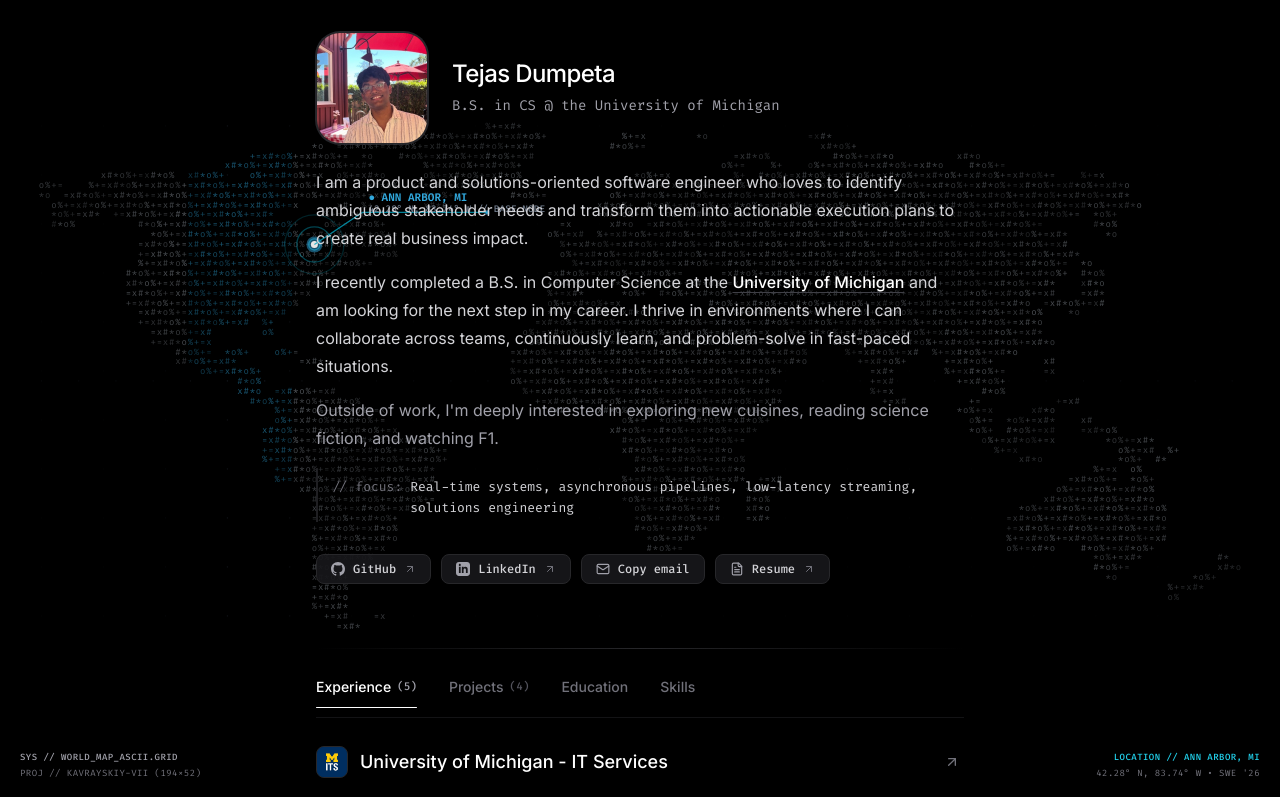
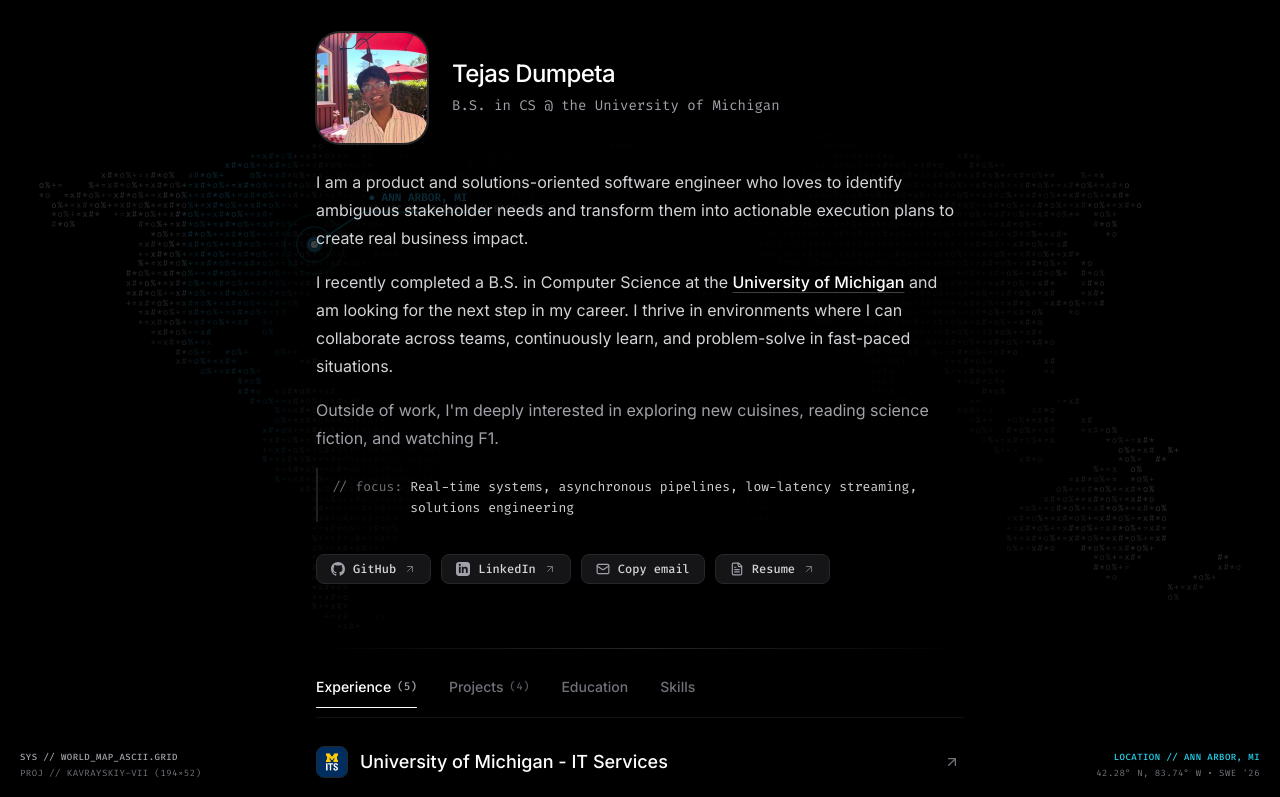
Before and after one commit to tejasdu/tejasdu.github.io, a React (Vite) app: page / in a window 1280 px wide. Shown: the top 797 px of the page. Built offline with nearby package versions, Linux system fonts and the light colour scheme.

Commit message:
Darken center reading column with progressive dampening and foreground scrim

```diff
--- a/src/components/BackgroundEffects/AsciiWorldMapBackground.jsx
+++ b/src/components/BackgroundEffects/AsciiWorldMapBackground.jsx
@@ -113,12 +113,21 @@ export default function AsciiWorldMapBackground() {
         const distToSweep = Math.abs(x - sweepX)
         const sweepBoost = distToSweep < 90 ? (1 - distToSweep / 90) * 0.14 : 0
 
-        let alpha = cell.baseAlpha + mouseBoost + sweepBoost
+        // Distance to screen center (to de-clutter behind the main reading column)
+        const distFromCenter = Math.abs(x - width / 2)
+        let centerDampen = 1
+        if (distFromCenter < 400) {
+          // Smooth progressive falloff: faint in dead center (0.12), smoothly ramping to 1.0 at margins
+          const ratio = distFromCenter / 400
+          centerDampen = 0.12 + 0.88 * Math.pow(ratio, 1.8)
+        }
+
+        let alpha = (cell.baseAlpha + mouseBoost + sweepBoost) * centerDampen
 
         if (cell.isLand) {
           // Cartographic shimmer
           const shimmer = Math.sin(time * 1.2 + cell.c * 0.12 + cell.r * 0.25) * 0.04
-          alpha = Math.max(0.06, Math.min(0.9, alpha + shimmer))
+          alpha = Math.max(0.02, Math.min(0.9, alpha + shimmer))
 
           if (mouseBoost > 0.06 || sweepBoost > 0.06) {
             ctx.fillStyle = '#38bdf8' // Cyan highlight
@@ -128,7 +137,7 @@ export default function AsciiWorldMapBackground() {
         } else {
           // Ocean coordinates
           ctx.fillStyle = '#64748b'
-          alpha = Math.max(0.02, Math.min(0.2, alpha))
+          alpha = Math.max(0.01, Math.min(0.18, alpha))
         }
 
         ctx.globalAlpha = alpha
@@ -226,18 +235,18 @@ export default function AsciiWorldMapBackground() {
 
   return (
     <div className="fixed inset-0 pointer-events-none z-0 overflow-hidden select-none">
-      {/* 1. Subtle Radial Scrim behind main reading column to guarantee 100% typography contrast */}
-      <div
-        className="absolute inset-0 z-[1] pointer-events-none"
-        style={{
-          background: 'radial-gradient(circle at 50% 36%, rgba(0, 0, 0, 0.72) 0%, rgba(0, 0, 0, 0.42) 58%, rgba(0, 0, 0, 0.10) 100%)'
-        }}
+      {/* 1. Interactive Canvas for ASCII World Map and Ann Arbor Ping */}
+      <canvas
+        ref={canvasRef}
+        className="w-full h-full relative z-[1] opacity-90 transition-opacity duration-1000"
       />
 
-      {/* 2. Interactive Canvas for ASCII World Map and Ann Arbor Ping */}
-      <canvas
-        ref={canvasRef}
-        className="w-full h-full relative z-[2] opacity-90 transition-opacity duration-1000"
+      {/* 2. Soft Center Reading Vignette Scrim (darkens the center reading column in front of the map) */}
+      <div
+        className="absolute inset-0 z-[2] pointer-events-none"
+        style={{
+          background: 'radial-gradient(ellipse 740px 100% at 50% 50%, rgba(0, 0, 0, 0.92) 0%, rgba(0, 0, 0, 0.72) 48%, rgba(0, 0, 0, 0.2) 82%, transparent 100%)'
+        }}
       />
 
       {/* 3. Sleek Telemetry Corner Badges */}
```
